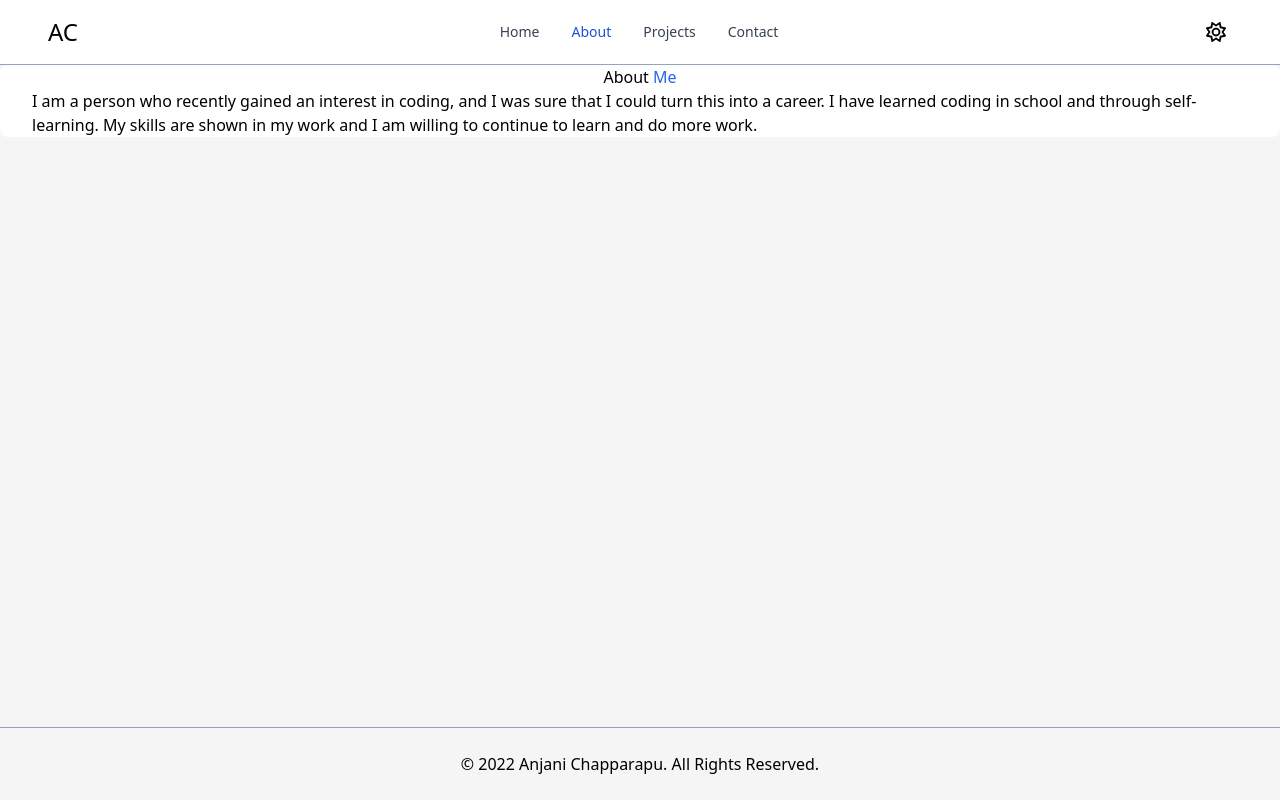
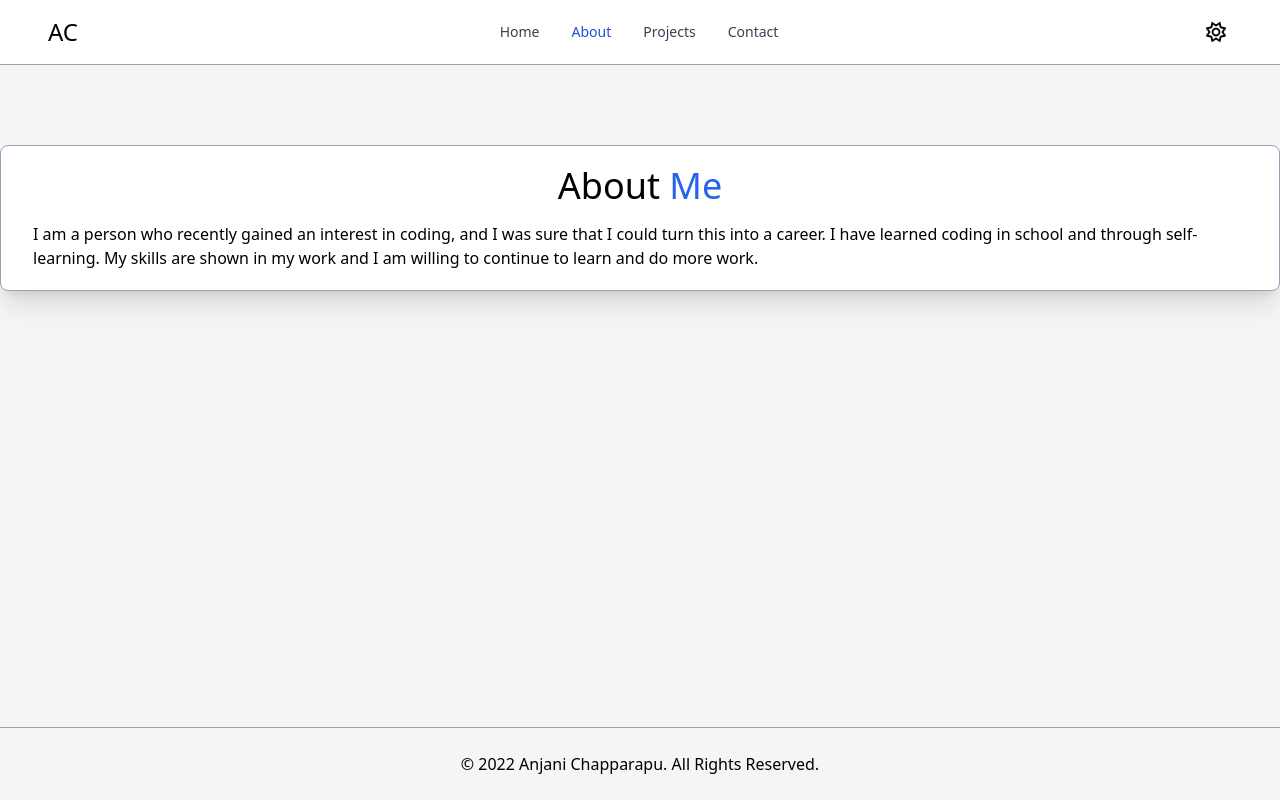
Before and after one commit to Anjani-ch/anjanichapparapu.com, a React (Create React App) app: page /about in a window 1280 px wide. Built offline with nearby package versions, Linux system fonts and the light colour scheme.

Commit message:
Added and changed files for hero particle background

```diff
--- a/src/assets/styles.css
+++ b/src/assets/styles.css
@@ -520,18 +520,30 @@ Ensure the default browser behavior of the `hidden` attribute.
   position: relative;
 }
 
+.top-0 {
+  top: 0px;
+}
+
+.left-0 {
+  left: 0px;
+}
+
 .right-0 {
   right: 0px;
 }
 
-.my-8 {
-  margin-top: 2rem;
-  margin-bottom: 2rem;
+.z-50 {
+  z-index: 50;
 }
 
 .mx-auto {
   margin-left: auto;
   margin-right: auto;
+}
+
+.my-20 {
+  margin-top: 5rem;
+  margin-bottom: 5rem;
 }
 
 .my-40 {
@@ -559,56 +571,24 @@ Ensure the default browser behavior of the `hidden` attribute.
   margin-right: 0.5rem;
 }
 
-.mb-9 {
-  margin-bottom: 2.25rem;
+.mb-4 {
+  margin-bottom: 1rem;
 }
 
-.mt-9 {
-  margin-top: 2.25rem;
+.mt-3 {
+  margin-top: 0.75rem;
 }
 
 .mb-5 {
   margin-bottom: 1.25rem;
 }
 
-.mt-5 {
-  margin-top: 1.25rem;
-}
-
-.mt-3 {
-  margin-top: 0.75rem;
-}
-
-.mb-8 {
-  margin-bottom: 2rem;
-}
-
-.mb-6 {
-  margin-bottom: 1.5rem;
-}
-
-.mb-7 {
-  margin-bottom: 1.75rem;
-}
-
-.mb-3 {
-  margin-bottom: 0.75rem;
-}
-
 .mb-2 {
   margin-bottom: 0.5rem;
 }
 
-.box-border {
-  box-sizing: border-box;
-}
-
 .block {
   display: block;
-}
-
-.inline-block {
-  display: inline-block;
 }
 
 .flex {
@@ -627,6 +607,10 @@ Ensure the default browser behavior of the `hidden` attribute.
   height: 1.5rem;
 }
 
+.h-full {
+  height: 100%;
+}
+
 .w-6 {
   width: 1.5rem;
 }
@@ -637,10 +621,6 @@ Ensure the default browser behavior of the `hidden` attribute.
 
 .w-56 {
   width: 14rem;
-}
-
-.w-auto {
-  width: auto;
 }
 
 .shrink-0 {
@@ -719,6 +699,10 @@ Ensure the default browser behavior of the `hidden` attribute.
   border-radius: 9999px;
 }
 
+.border {
+  border-width: 1px;
+}
+
 .border-2 {
   border-width: 2px;
 }
@@ -781,14 +765,18 @@ Ensure the default browser behavior of the `hidden` attribute.
   padding: 0.25rem;
 }
 
+.p-5 {
+  padding: 1.25rem;
+}
+
 .px-2 {
   padding-left: 0.5rem;
   padding-right: 0.5rem;
 }
 
-.py-3 {
-  padding-top: 0.75rem;
-  padding-bottom: 0.75rem;
+.py-4 {
+  padding-top: 1rem;
+  padding-bottom: 1rem;
 }
 
 .py-2 {
@@ -811,14 +799,9 @@ Ensure the default browser behavior of the `hidden` attribute.
   padding-right: 1.75rem;
 }
 
-.py-5 {
-  padding-top: 1.25rem;
-  padding-bottom: 1.25rem;
-}
-
-.py-4 {
-  padding-top: 1rem;
-  padding-bottom: 1rem;
+.py-3 {
+  padding-top: 0.75rem;
+  padding-bottom: 0.75rem;
 }
 
 .pr-4 {
@@ -848,9 +831,19 @@ Ensure the default browser behavior of the `hidden` attribute.
   line-height: 1.75rem;
 }
 
+.text-4xl {
+  font-size: 2.25rem;
+  line-height: 2.5rem;
+}
+
 .text-5xl {
   font-size: 3rem;
   line-height: 1;
+}
+
+.text-3xl {
+  font-size: 1.875rem;
+  line-height: 2.25rem;
 }
 
 .font-medium {
@@ -893,11 +886,6 @@ Ensure the default browser behavior of the `hidden` attribute.
   color: rgb(37 99 235 / var(--tw-text-opacity));
 }
 
-.text-blue-700 {
-  --tw-text-opacity: 1;
-  color: rgb(29 78 216 / var(--tw-text-opacity));
-}
-
 .opacity-100 {
   opacity: 1;
 }
@@ -909,6 +897,12 @@ Ensure the default browser behavior of the `hidden` attribute.
 .shadow-lg {
   --tw-shadow: 0 10px 15px -3px rgb(0 0 0 / 0.1), 0 4px 6px -4px rgb(0 0 0 / 0.1);
   --tw-shadow-colored: 0 10px 15px -3px var(--tw-shadow-color), 0 4px 6px -4px var(--tw-shadow-color);
+  box-shadow: var(--tw-ring-offset-shadow, 0 0 #0000), var(--tw-ring-shadow, 0 0 #0000), var(--tw-shadow);
+}
+
+.shadow-xl {
+  --tw-shadow: 0 20px 25px -5px rgb(0 0 0 / 0.1), 0 8px 10px -6px rgb(0 0 0 / 0.1);
+  --tw-shadow-colored: 0 20px 25px -5px var(--tw-shadow-color), 0 8px 10px -6px var(--tw-shadow-color);
   box-shadow: var(--tw-ring-offset-shadow, 0 0 #0000), var(--tw-ring-shadow, 0 0 #0000), var(--tw-shadow);
 }
 
@@ -987,8 +981,8 @@ Ensure the default browser behavior of the `hidden` attribute.
 }
 
 .container {
-  margin-left: auto;
-  margin-right: auto;
+  margin-left: 0.25rem;
+  margin-right: 0.25rem;
   max-width: 80rem;
   padding-left: 0.5rem;
   padding-right: 0.5rem;
@@ -996,6 +990,8 @@ Ensure the default browser behavior of the `hidden` attribute.
 
 @media (min-width: 640px) {
   .container {
+    margin-left: auto;
+    margin-right: auto;
     padding-left: 1.5rem;
     padding-right: 1.5rem;
   }
@@ -1006,6 +1002,10 @@ Ensure the default browser behavior of the `hidden` attribute.
     padding-left: 2rem;
     padding-right: 2rem;
   }
+}
+
+canvas {
+  z-index: -10;
 }
 
 .hover\:border-blue-700:hover {
@@ -1126,16 +1126,6 @@ Ensure the default browser behavior of the `hidden` attribute.
   color: rgb(59 130 246 / var(--tw-text-opacity));
 }
 
-.dark .dark\:text-blue-600 {
-  --tw-text-opacity: 1;
-  color: rgb(37 99 235 / var(--tw-text-opacity));
-}
-
-.dark .dark\:text-blue-400 {
-  --tw-text-opacity: 1;
-  color: rgb(96 165 250 / var(--tw-text-opacity));
-}
-
 .dark .dark\:hover\:bg-gray-700:hover {
   --tw-bg-opacity: 1;
   background-color: rgb(55 65 81 / var(--tw-bg-opacity));
@@ -1164,10 +1154,6 @@ Ensure the default browser behavior of the `hidden` attribute.
     width: auto;
   }
 
-  .sm\:flex-col {
-    flex-direction: column;
-  }
-
   .sm\:px-4 {
     padding-left: 1rem;
     padding-right: 1rem;
@@ -1191,8 +1177,8 @@ Ensure the default browser behavior of the `hidden` attribute.
     margin-right: 0px;
   }
 
-  .md\:mb-9 {
-    margin-bottom: 2.25rem;
+  .md\:mb-7 {
+    margin-bottom: 1.75rem;
   }
 
   .md\:flex {
--- /dev/null
+++ b/src/components/ParticleBackground.js
@@ -0,0 +1,11 @@
+import React from 'react'
+
+function ParticleBackground() {
+  return (
+    <canvas className="absolute top-0 left-0 w-full h-full"></canvas>
+  )
+}
+
+export default ParticleBackground;
+
+// https://stackoverflow.com/questions/14684393/is-there-a-way-to-get-the-hexadecimal-value-of-any-css-color
--- a/src/components/ToggleTheme.js
+++ b/src/components/ToggleTheme.js
@@ -98,7 +98,7 @@ function ToggleTheme() {
   }, []);
 
   return (
-    <div className="relative">
+    <div className="relative z-50">
       <button onClick={toggleDropdown} type="button" className="flex mr-3 text-xl rounded-md p-1.5 focus:ring-2 focus:ring-gray-300 hover:bg-gray-100 md:mr-0 dark:focus:ring-gray-600 dark:text-white dark:hover:bg-gray-700">
         <span className="sr-only">Toggle theme</span>
         {renderIcon()}
--- a/src/css/input.css
+++ b/src/css/input.css
@@ -10,5 +10,9 @@
 }
 
 .container {
-    @apply max-w-7xl mx-auto px-2 sm:px-6 lg:px-8;
+    @apply max-w-7xl mx-1 px-2 sm:mx-auto sm:px-6 lg:px-8;
 }
+
+canvas {
+    z-index: -10;
+}
```
